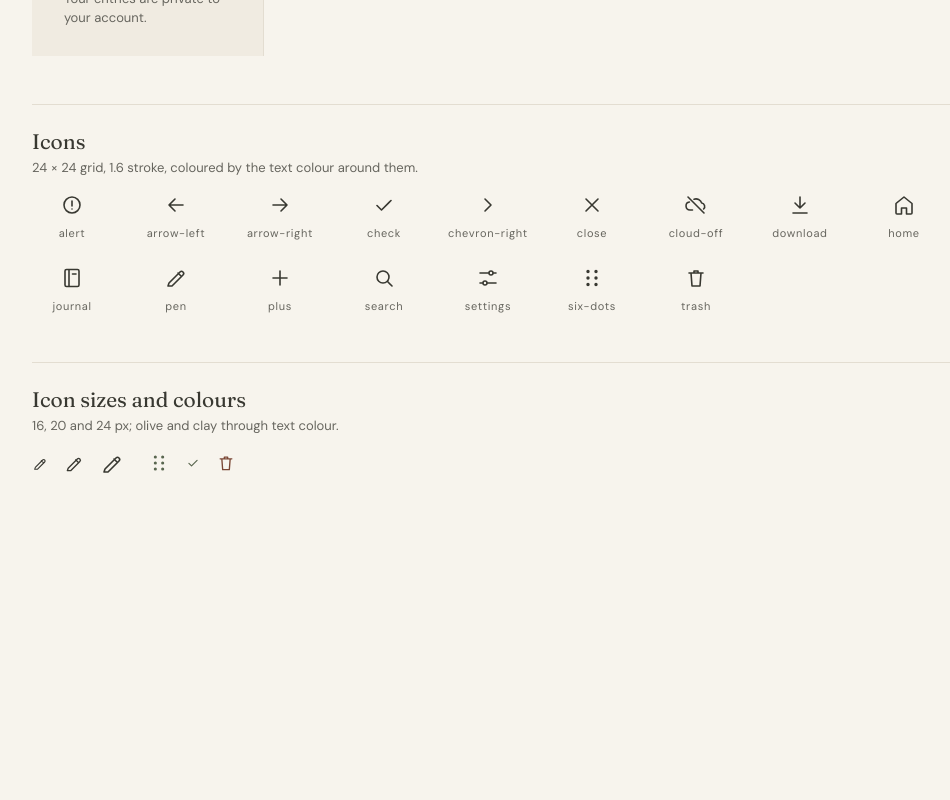
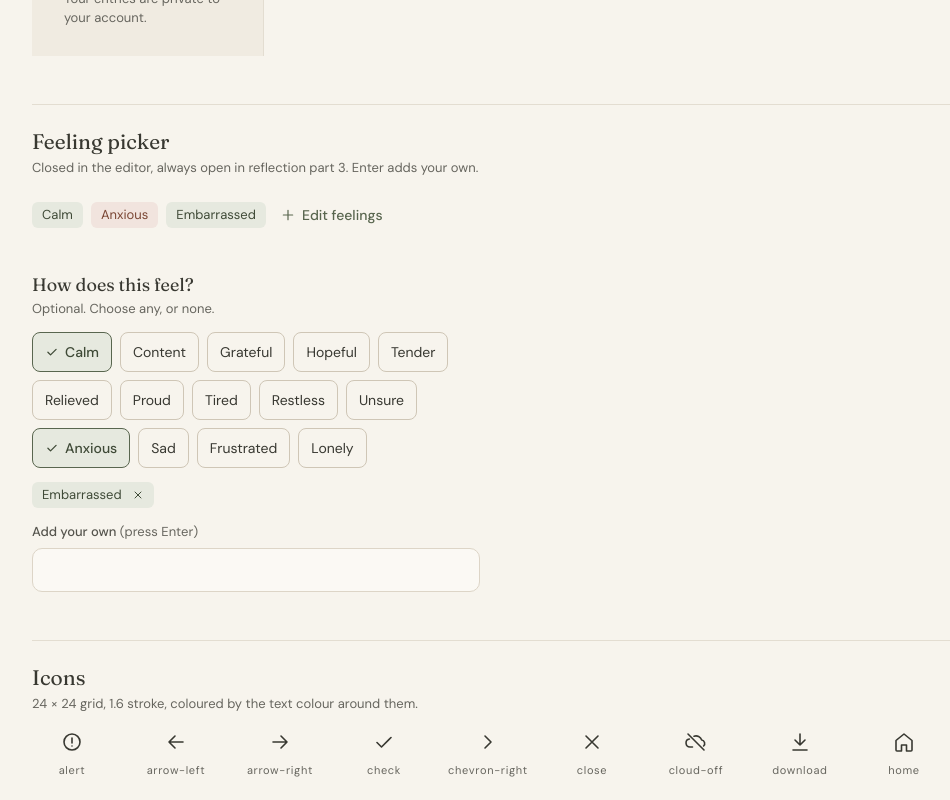
Before and after one commit to keimdja/haven-the-journal, an Angular app: page /styleguide in a window 1280 px wide. Shown: the part 5480-6280 px from the top of the page, without its empty margins (120-1070 px from the left). Before the commit the page ends 6004 px from the top, so only its background shows below. Built offline with nearby package versions, Linux system fonts and the light colour scheme.

Commit message:
feat(shared): add feeling picker

```diff
--- a/src/app/core/i18n/copy/en.ts
+++ b/src/app/core/i18n/copy/en.ts
@@ -154,6 +154,18 @@ export const en = {
     bodyLabel: 'Your entry',
     bodyPlaceholder: 'Start wherever you like…',
   },
+  feelingPicker: {
+    label: 'Feelings',
+    add: 'Add a feeling',
+    edit: 'Edit feelings',
+    heading: 'How does this feel?',
+    sub: 'Optional. Choose any, or none.',
+    done: 'Done',
+    addOwn: 'Add your own',
+    addOwnHint: '(press Enter)',
+    remove: 'Remove',
+    limit: 'That’s as many as one entry can hold.',
+  },
   settings: {
     title: 'Settings',
     language: {
--- a/src/app/core/i18n/copy/es.ts
+++ b/src/app/core/i18n/copy/es.ts
@@ -150,6 +150,18 @@ export const es: Copy = {
     bodyLabel: 'Tu entrada',
     bodyPlaceholder: 'Empieza por donde quieras…',
   },
+  feelingPicker: {
+    label: 'Emociones',
+    add: 'Agregar una emoción',
+    edit: 'Editar emociones',
+    heading: '¿Cómo se siente esto?',
+    sub: 'Opcional. Elige las que quieras o ninguna.',
+    done: 'Listo',
+    addOwn: 'Agrega la tuya',
+    addOwnHint: '(pulsa Intro)',
+    remove: 'Quitar',
+    limit: 'Ya son todas las que caben en una entrada.',
+  },
   settings: {
     title: 'Ajustes',
     language: {
--- a/src/app/features/styleguide/styleguide.ts
+++ b/src/app/features/styleguide/styleguide.ts
@@ -2,6 +2,8 @@ import { ChangeDetectionStrategy, Component, signal } from '@angular/core';
 
 import { Sidebar } from '../../layout/sidebar/sidebar';
 import { TabBar } from '../../layout/tab-bar/tab-bar';
+import type { FeelingKey } from '../../core/data/feelings';
+import { FeelingPicker } from '../../shared/feeling-picker/feeling-picker';
 import { BottomSheet } from '../../shared/ui/bottom-sheet/bottom-sheet';
 import { BrandMark } from '../../shared/ui/brand-mark/brand-mark';
 import { Button } from '../../shared/ui/button/button';
@@ -35,6 +37,7 @@ import { StyleguideSection } from './styleguide-section';
     Chip,
     DateStamp,
     EntryRow,
+    FeelingPicker,
     Icon,
     SaveStatus,
     SectionLabel,
@@ -334,6 +337,20 @@ import { StyleguideSection } from './styleguide-section';
       </app-styleguide-section>
 
       <app-styleguide-section
+        heading="Feeling picker"
+        note="Closed in the editor, always open in reflection part 3. Enter adds your own."
+      >
+        <div class="flex w-full max-w-md flex-col gap-8">
+          <app-feeling-picker [(feelings)]="feelings" [(customFeelings)]="customFeelings" />
+          <app-feeling-picker
+            [alwaysOpen]="true"
+            [(feelings)]="feelings"
+            [(customFeelings)]="customFeelings"
+          />
+        </div>
+      </app-styleguide-section>
+
+      <app-styleguide-section
         heading="Icons"
         note="24 × 24 grid, 1.6 stroke, coloured by the text colour around them."
       >
@@ -375,5 +392,7 @@ export class Styleguide {
   protected readonly hidePreviews = signal(false);
   protected readonly retries = signal(0);
   protected readonly sheetOpen = signal(false);
+  protected readonly feelings = signal<FeelingKey[]>(['calm', 'anxious']);
+  protected readonly customFeelings = signal<string[]>(['Embarrassed']);
   protected readonly sampleDate = new Date(2026, 9, 20, 20, 40);
 }
--- /dev/null
+++ b/src/app/shared/feeling-picker/feeling-picker.html
@@ -0,0 +1,77 @@
+@if (isOpen()) {
+  <div class="flex flex-col gap-3.5 pt-1">
+    <div class="flex items-center justify-between">
+      <div class="flex flex-col gap-0.5">
+        <p class="font-reflect text-entry-title">{{ t().feelingPicker.heading }}</p>
+        <p class="text-meta text-ink-soft">{{ t().feelingPicker.sub }}</p>
+      </div>
+      @if (!alwaysOpen()) {
+        <button
+          class="min-h-11 px-1.5 py-3 font-semibold text-olive"
+          type="button"
+          aria-expanded="true"
+          (click)="setExpanded(false)"
+        >
+          {{ t().feelingPicker.done }}
+        </button>
+      }
+    </div>
+
+    <div class="flex flex-wrap gap-2">
+      @for (preset of presets; track preset.key) {
+        <app-chip
+          [label]="t().feelings[preset.key]"
+          [toggle]="true"
+          [pressed]="isChosen(preset.key)"
+          (pressedChange)="setChosen(preset.key, $event)"
+        />
+      }
+    </div>
+
+    @if (customFeelings().length > 0) {
+      <div class="flex flex-wrap gap-1.5">
+        @for (feeling of customFeelings(); track feeling) {
+          <app-chip
+            [label]="feeling"
+            [removable]="true"
+            [removeLabel]="t().feelingPicker.remove"
+            (remove)="removeCustom(feeling)"
+          />
+        }
+      </div>
+    }
+
+    @if (atLimit()) {
+      <p class="text-meta text-ink-soft">{{ t().feelingPicker.limit }}</p>
+    } @else {
+      <app-text-field [label]="t().feelingPicker.addOwn" [hint]="t().feelingPicker.addOwnHint">
+        <input
+          #custom
+          appInput
+          type="text"
+          enterkeyhint="done"
+          [attr.maxlength]="maxLength"
+          (keydown.enter)="addCustom(custom, $event)"
+        />
+      </app-text-field>
+    }
+  </div>
+} @else {
+  <div class="flex flex-wrap items-center gap-2">
+    @for (key of feelings(); track key) {
+      <app-chip [label]="t().feelings[key]" [weight]="weightOf(key)" />
+    }
+    @for (feeling of customFeelings(); track feeling) {
+      <app-chip [label]="feeling" />
+    }
+    <button
+      class="flex min-h-11 items-center gap-1.5 px-1.5 py-3 text-sm font-medium text-olive"
+      type="button"
+      aria-expanded="false"
+      (click)="setExpanded(true)"
+    >
+      <app-icon name="plus" [size]="16" [strokeWidth]="1.8" />
+      {{ isEmpty() ? t().feelingPicker.add : t().feelingPicker.edit }}
+    </button>
+  </div>
+}
--- /dev/null
+++ b/src/app/shared/feeling-picker/feeling-picker.ts
@@ -0,0 +1,88 @@
+import {
+  ChangeDetectionStrategy,
+  Component,
+  computed,
+  inject,
+  input,
+  model,
+  signal,
+} from '@angular/core';
+
+import {
+  CUSTOM_FEELINGS_MAX,
+  CUSTOM_FEELING_MAX_LENGTH,
+  FEELINGS,
+  FEELING_KEYS,
+  FeelingKey,
+  feelingWeight,
+} from '../../core/data/feelings';
+import { I18n } from '../../core/i18n/i18n';
+import { Chip } from '../ui/chip/chip';
+import { Icon } from '../ui/icon/icon';
+import { TextField, TextFieldInput } from '../ui/text-field/text-field';
+
+/**
+ * Choosing feelings, for the editor and reflection part 3. Bind `[(feelings)]`
+ * and `[(customFeelings)]`; it holds no data of its own.
+ *
+ * Closed, it shows what's chosen and a button to change it. Open, it offers the
+ * 14 presets and an "Add your own" field. `alwaysOpen` skips the closed view.
+ * Feelings you type are kept exactly as written and never translated.
+ */
+@Component({
+  selector: 'app-feeling-picker',
+  imports: [Chip, Icon, TextField, TextFieldInput],
+  templateUrl: './feeling-picker.html',
+  host: { class: 'block' },
+  changeDetection: ChangeDetectionStrategy.OnPush,
+})
+export class FeelingPicker {
+  readonly feelings = model<FeelingKey[]>([]);
+  readonly customFeelings = model<string[]>([]);
+  readonly alwaysOpen = input(false);
+
+  protected readonly t = inject(I18n).t;
+  protected readonly presets = FEELINGS;
+  protected readonly weightOf = feelingWeight;
+  protected readonly maxLength = CUSTOM_FEELING_MAX_LENGTH;
+
+  private readonly expanded = signal(false);
+  protected readonly isOpen = computed(() => this.alwaysOpen() || this.expanded());
+  protected readonly isEmpty = computed(
+    () => this.feelings().length === 0 && this.customFeelings().length === 0,
+  );
+  protected readonly atLimit = computed(() => this.customFeelings().length >= CUSTOM_FEELINGS_MAX);
+
+  protected setExpanded(open: boolean): void {
+    this.expanded.set(open);
+  }
+
+  protected isChosen(key: FeelingKey): boolean {
+    return this.feelings().includes(key);
+  }
+
+  /** Keeps chosen feelings in the presets' order, whatever order they were tapped in. */
+  protected setChosen(key: FeelingKey, chosen: boolean): void {
+    const next = new Set(this.feelings());
+    if (chosen) next.add(key);
+    else next.delete(key);
+    this.feelings.set(FEELING_KEYS.filter((feeling) => next.has(feeling)));
+  }
+
+  /** Adds what's typed, trimmed. A repeat (in any capitalization) is quietly ignored. */
+  protected addCustom(field: HTMLInputElement, event: Event): void {
+    event.preventDefault();
+    if ((event as KeyboardEvent).isComposing) return;
+    const feeling = field.value.trim().slice(0, CUSTOM_FEELING_MAX_LENGTH);
+    field.value = '';
+    if (!feeling || this.atLimit()) return;
+    const repeat = this.customFeelings().some(
+      (existing) => existing.toLocaleLowerCase() === feeling.toLocaleLowerCase(),
+    );
+    if (!repeat) this.customFeelings.update((list) => [...list, feeling]);
+  }
+
+  protected removeCustom(feeling: string): void {
+    this.customFeelings.update((list) => list.filter((existing) => existing !== feeling));
+  }
+}
```
Also changed, not shown: 1 other file (tests, documents, lock files or other folders).
